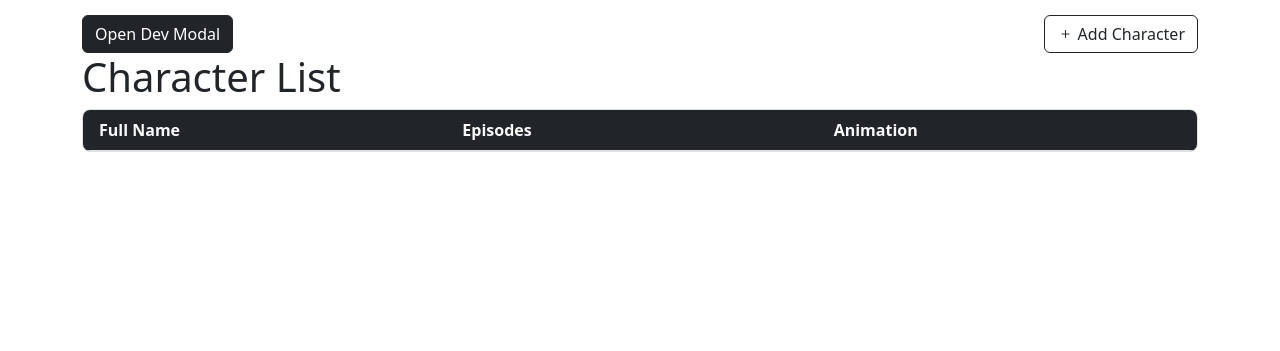
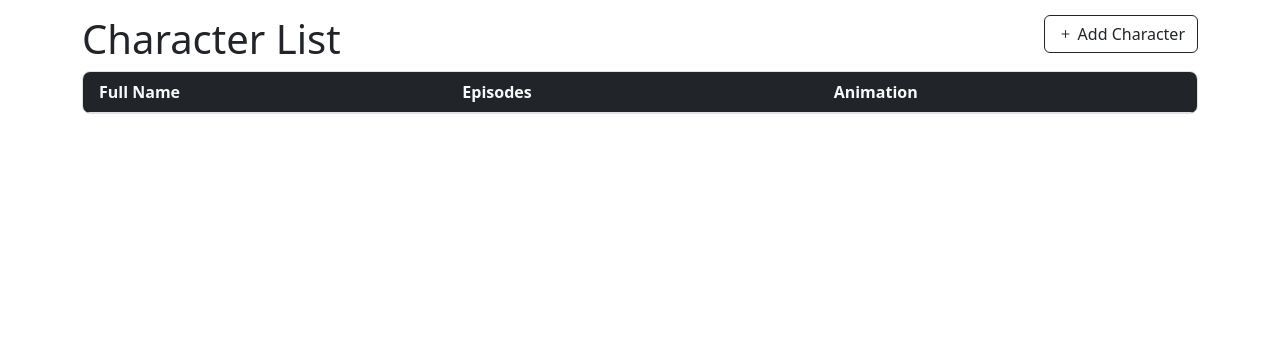
Before and after one commit to JS-Produksiyon/moc-character-db, a Flask app: template app/blueprints/main/templates/main.html.jinja in a window 1280 px wide. Shown: the part 73-424 px from the top of the page. Run offline with Flask 3, Linux system fonts and the light colour scheme; the template is opened without the code that fills it, so the values that code supplies are empty; parts of the project's set-up code (start-up, migrations or seed data) failed here and were passed over; some libraries are stand-ins or nearby versions.

Commit message:
turned off modal development button

```diff
--- a/app/blueprints/main/templates/main.html.jinja
+++ b/app/blueprints/main/templates/main.html.jinja
@@ -33,8 +33,8 @@
                 <button class="btn btn-outline-dark" type="button"><i class="bi-plus"></i> {{ _('Add Relationship') }}</button>
             </div>
 
-            <!-- develop modal button -->
-            <button class="btn btn-dark" type="button" data-bs-toggle="modal" data-bs-target="#addEditRelationshipModal">Open Dev Modal</button>
+            {# <!-- develop modal button -->
+            <button class="btn btn-dark" type="button" data-bs-toggle="modal" data-bs-target="#addEditRelationshipModal">Open Dev Modal</button> #}
 
     {% include 'charlist.html.jinja' %}
     {% include 'charform.html.jinja' %}
```
